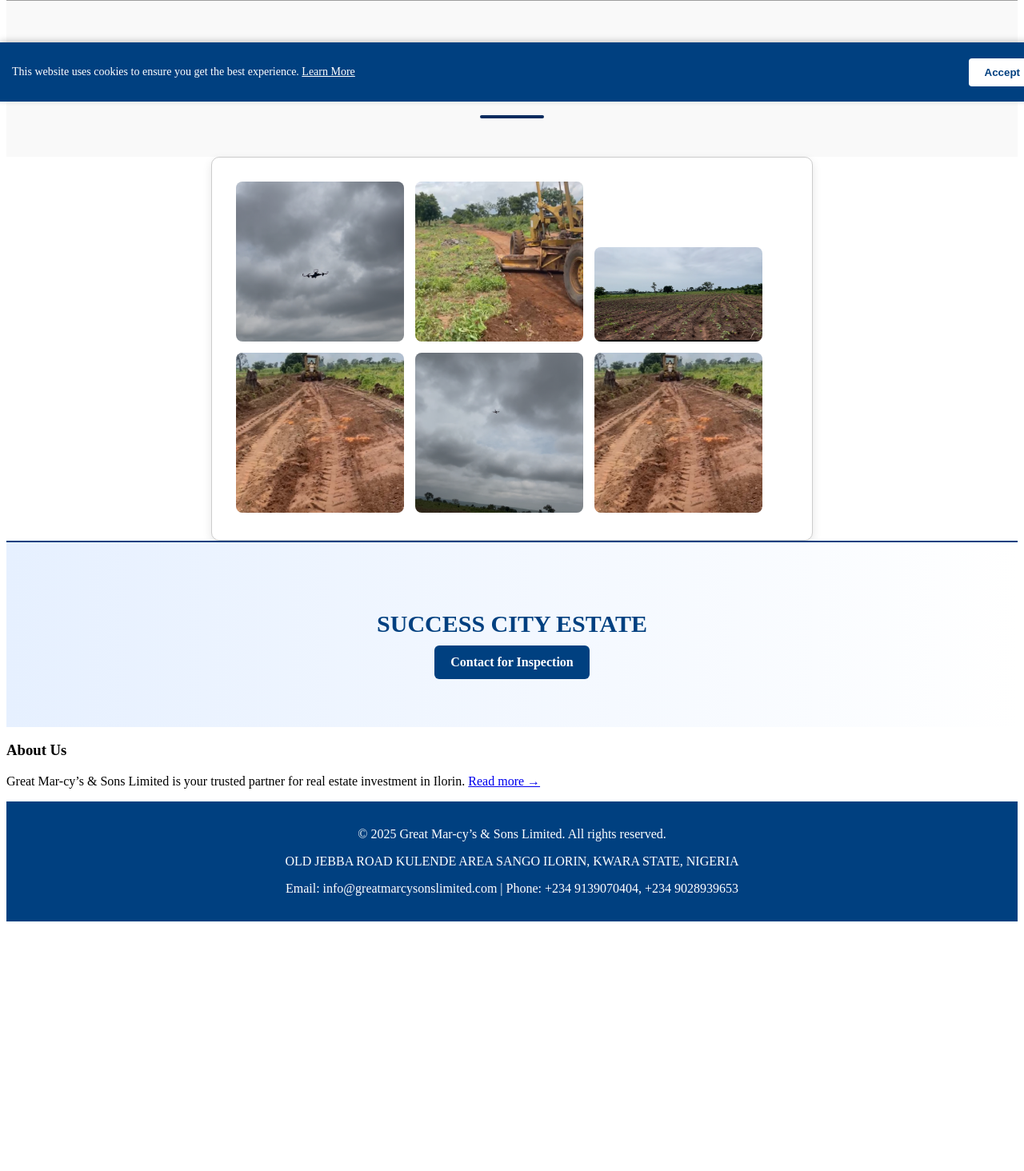
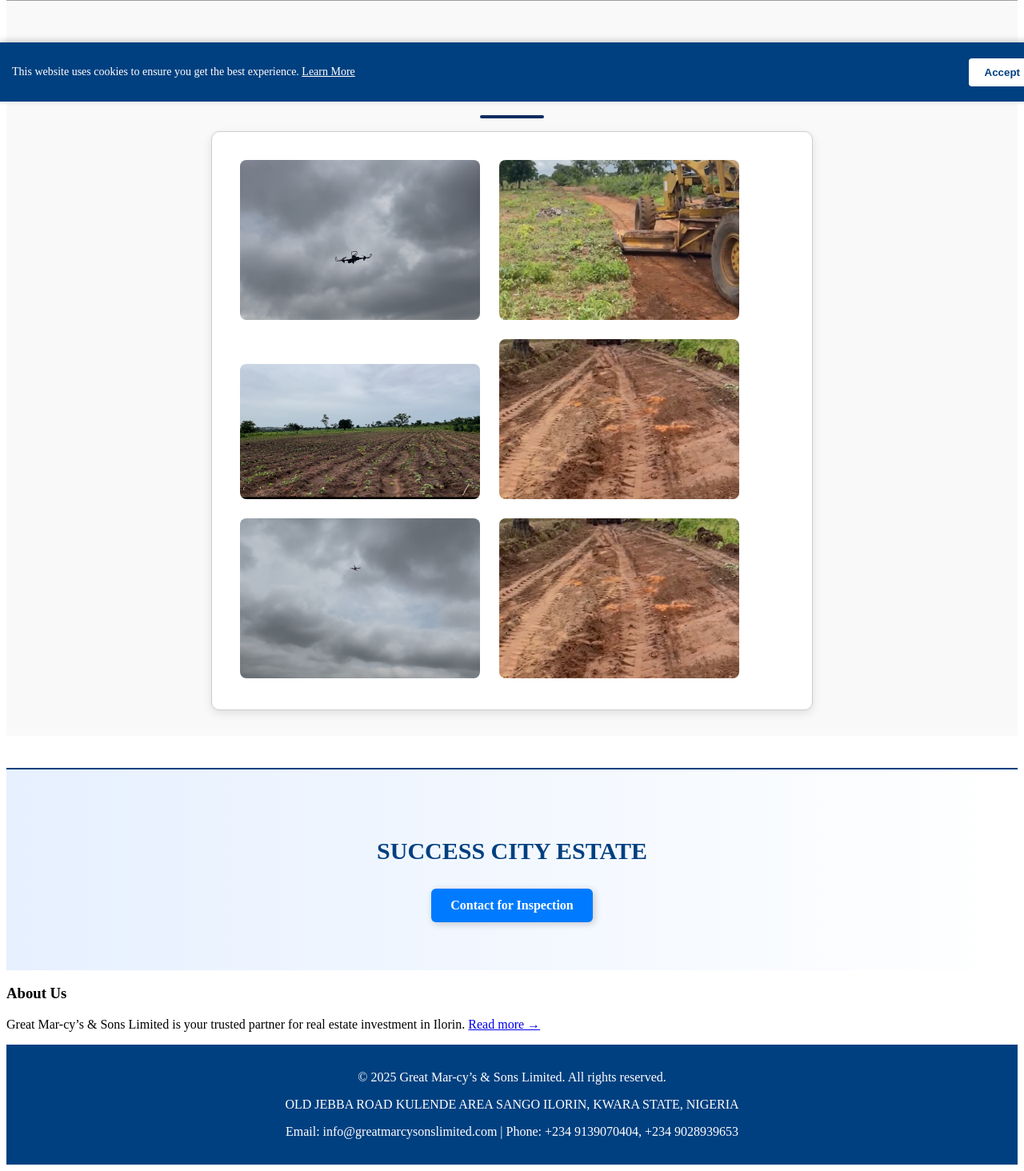
Before and after one commit to aquila4/real-estate-admin, a Flask app: page / in a window 1280 px wide. Shown: the part 673-2137 px from the top of the page at 80% size. Before the commit the page ends 1825 px from the top, so only its background shows below. Run offline with Flask 3, Linux system fonts and the light colour scheme; some libraries are stand-ins or nearby versions; grey boxes are pictures that could not be loaded.

Commit message:
Update HTML page and CSS page

```diff
--- a/static/css/home.css
+++ b/static/css/home.css
@@ -651,3 +651,65 @@ header {
   margin: 0.5rem auto 0;
   border-radius: 2px;
 }
+
+
+
+
+
+
+
+
+
+
+
+
+
+
+
+
+
+
+
+.estate-highlight {
+  background-image: url('/static/image/success-estate-bg.png');
+  background-size: cover;
+  background-position: center;
+  background-repeat: no-repeat;
+  padding: 60px 20px;
+  color: white;
+}
+
+
+.estate-highlight .estate-name,
+.estate-highlight .block-section h2 {
+  font-size: 2.5rem;
+  font-weight: bold;
+  text-align: center;
+  margin-bottom: 20px;
+  color: #fff;
+  text-shadow: 2px 2px 4px rgba(0,0,0,0.6);
+}
+
+.property-card img {
+  width: 100%;
+  max-width: 300px;
+  margin: 10px;
+  border-radius: 8px;
+}
+
+.block-section {
+  text-align: center;
+  margin-top: 40px;
+}
+
+.cta-btn {
+  background-color: #007bff;
+  color: #fff;
+  padding: 12px 24px;
+  border-radius: 6px;
+  text-decoration: none;
+  font-weight: bold;
+  display: inline-block;
+  margin-top: 20px;
+  box-shadow: 2px 2px 10px rgba(0,0,0,0.2);
+}
--- a/templates/home.html
+++ b/templates/home.html
@@ -50,7 +50,6 @@
   <!-- Featured Properties -->
   <section class="featured">
   <h3 class="estate-name">SUCCESS CITY ESTATE</h3>
-</section>
 
     <div class="property-card row">
       <img src="{{ url_for('static', filename='image/pic5.jpg') }}?v=2" alt="property">
@@ -63,10 +62,11 @@
   </section>
 
   <!-- Block Section -->
-  <section class="block-section">
+  <div class="block-section">
     <h2>SUCCESS CITY ESTATE</h2>
 
     <a href="https://wa.me/2349139070404" target="_blank" class="cta-btn">Contact for Inspection</a>
+    </div>
   </section>
 
   <!-- About Preview -->
```
Also changed, not shown: static/image/back.jpg (added), static/image/success-estate-bg.png (added).
